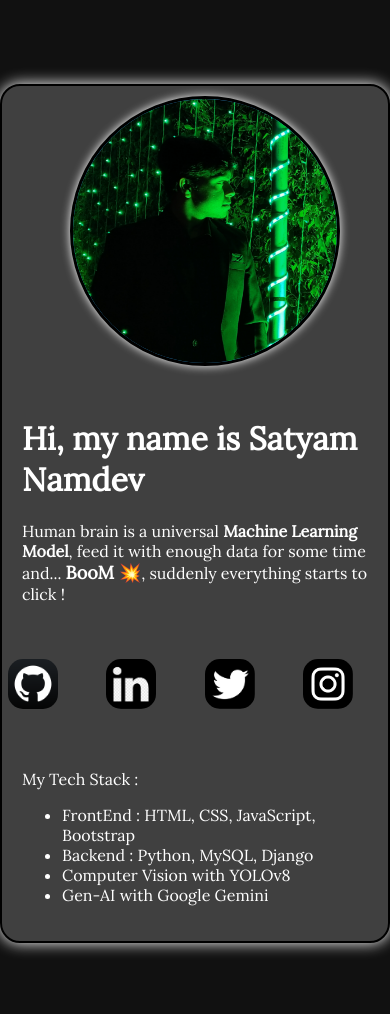
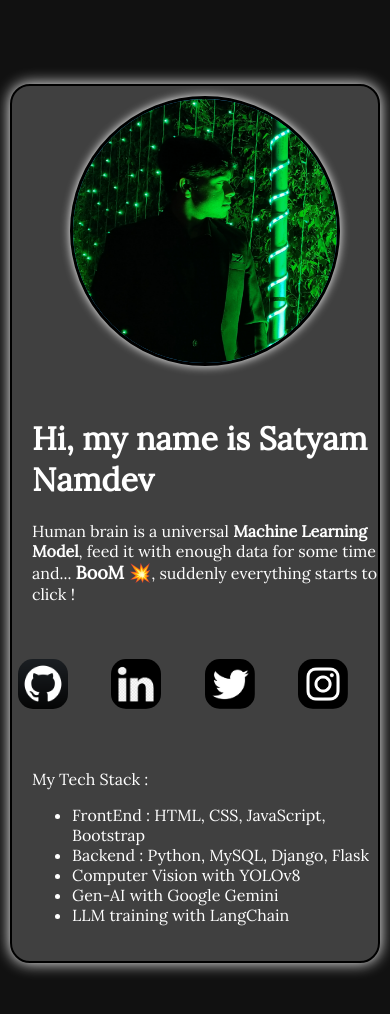
Before and after one commit to Spyrosigma/PortFolio, a plain HTML site: page index.html in a window 390 px wide. Drawn offline with Linux system fonts and the light colour scheme.

Commit message:
Umm Looks good

```diff
--- a/index.html
+++ b/index.html
@@ -32,7 +32,7 @@
                 </a>
             </h1>
             <span>Human brain is a universal <b>Machine Learning Model</b>, feed it with enough data for some time
-                and... <b style="font-size: large;"> BooM &#128165;</b>, suddenly everything starts to click ! </span>
+                and... <b style="font-size: large;"> BooM &#128165;</b>, suddenly everything starts to <a href="https://bento.me/spyrosigma" target="_blank" class="click">click ! </a></span>
             <br> <br> <br>
             <div class="links">
                 <div class="link github">
@@ -58,9 +58,10 @@
             My Tech Stack :
             <ul>
                 <li>FrontEnd : HTML, CSS, JavaScript, Bootstrap </li>
-                <li>Backend : Python, MySQL, Django</li>
+                <li>Backend : Python, MySQL, Django, Flask</li>
                 <li>Computer Vision with YOLOv8</li>
                 <li>Gen-AI with Google Gemini</li>
+                <li>LLM training with LangChain</li>
             </ul>
         </div>
     </div>
--- a/style.css
+++ b/style.css
@@ -9,14 +9,15 @@ a {
     color: inherit;
     text-decoration: none;
 }
-
+.click:hover{
+    color: rgb(255, 128, 9);
+}
 .name:hover {
     color: #000000;
     background: linear-gradient(to right, rgb(9, 255, 30), rgb(203, 255, 15));
     border-radius: 7px;
     padding: 3px;
     transition: 0.1s ease-in-out;
-
 }
 
 .myself {
@@ -84,6 +85,8 @@ a {
         align-items: center;
         overflow-y: visible;
         max-height: none;
+        margin-left: 10px;
+        margin-right: 10px;
     }
     .myimage,
     .about {
@@ -110,7 +113,7 @@ a {
 
 .icons:hover{
     background: linear-gradient(to right, rgb(9, 255, 30), rgb(203, 255, 15));
-    transition: 0.2s ease-in-out;
+    transition: 0.08s ease-in-out;
     border-radius: 22%;
     padding-top: 5px;
     padding-right: 5px;
```
